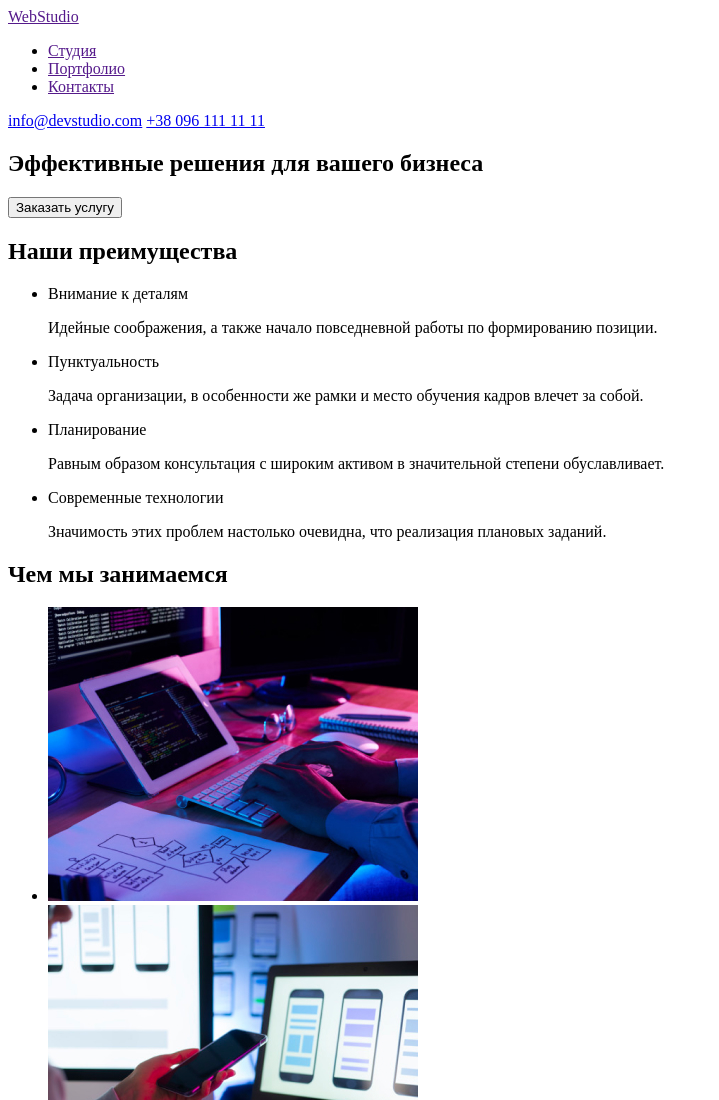
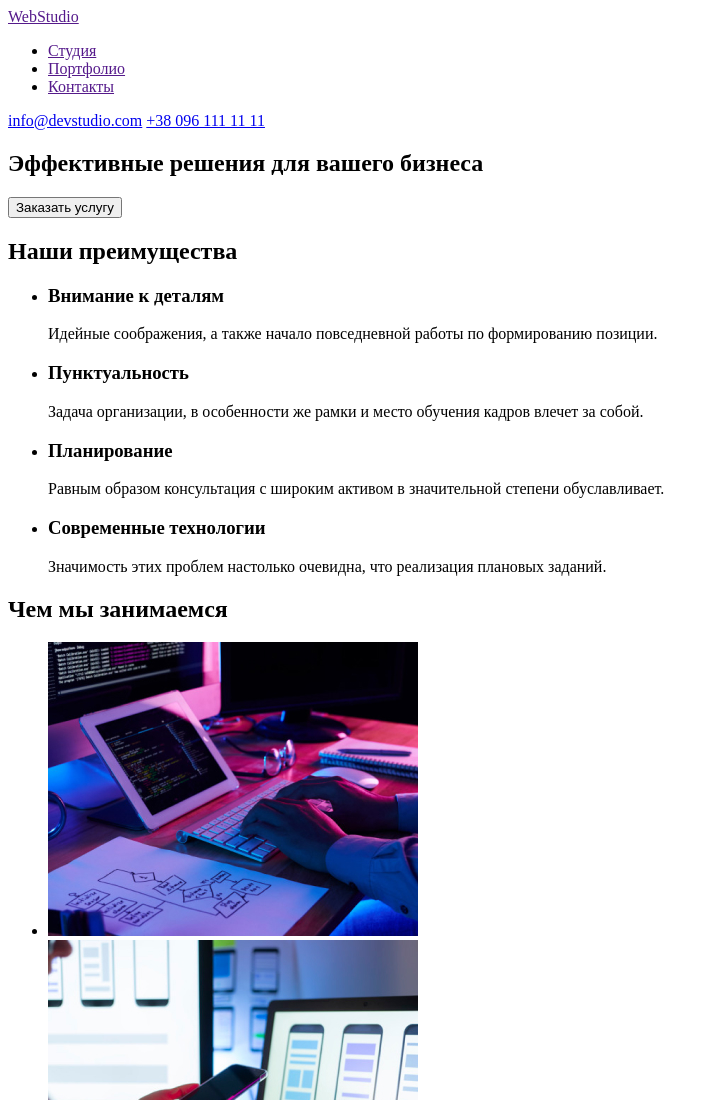
Before and after one commit to Oleksandr-Smetana/webstudio, a plain HTML site: page index.html in a window 1280 px wide. Shown: the top 1100 px of the page, without its empty margins (0-719 px from the left). Drawn offline with Linux system fonts and the light colour scheme.

Commit message:
добавляет всю разметку (v2)

```diff
--- a/index.html
+++ b/index.html
@@ -41,19 +41,19 @@
 
             <ul>
                 <li>
-                    <p>Внимание к деталям</p>
+                    <h3>Внимание к деталям</h3>
                     <p>Идейные соображения, а также начало повседневной работы по формированию позиции.</p>
                 </li>
                 <li>
-                    <p>Пунктуальность</p>
+                    <h3>Пунктуальность</h3>
                     <p>Задача организации, в особенности же рамки и место обучения кадров влечет за собой.</p>
                 </li>
                 <li>
-                    <p>Планирование</p>
+                    <h3>Планирование</h3>
                     <p>Равным образом консультация с широким активом в значительной степени обуславливает.</p>
                 </li>
                 <li>
-                    <p>Современные технологии</p>
+                    <h3>Современные технологии</h3>
                     <p>Значимость этих проблем настолько очевидна, что реализация плановых заданий.</p>
                 </li>
             </ul>
```
